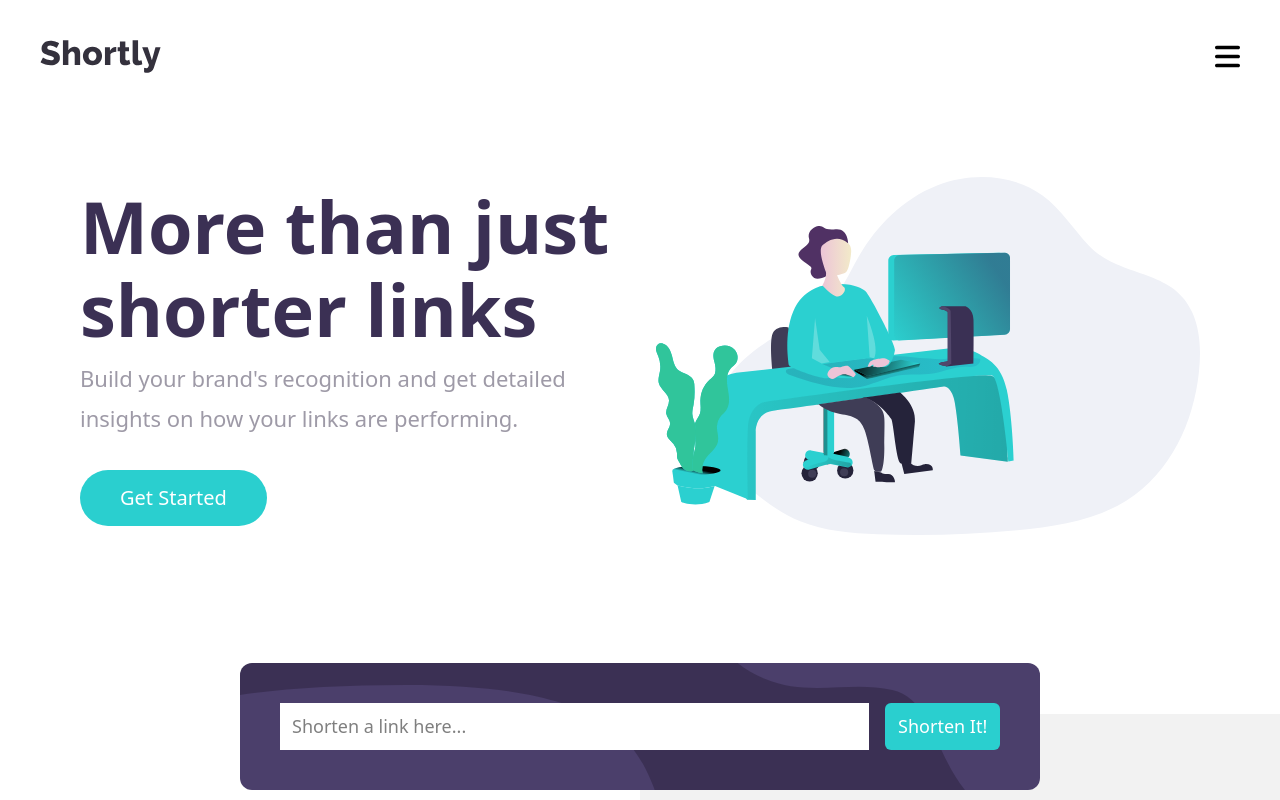
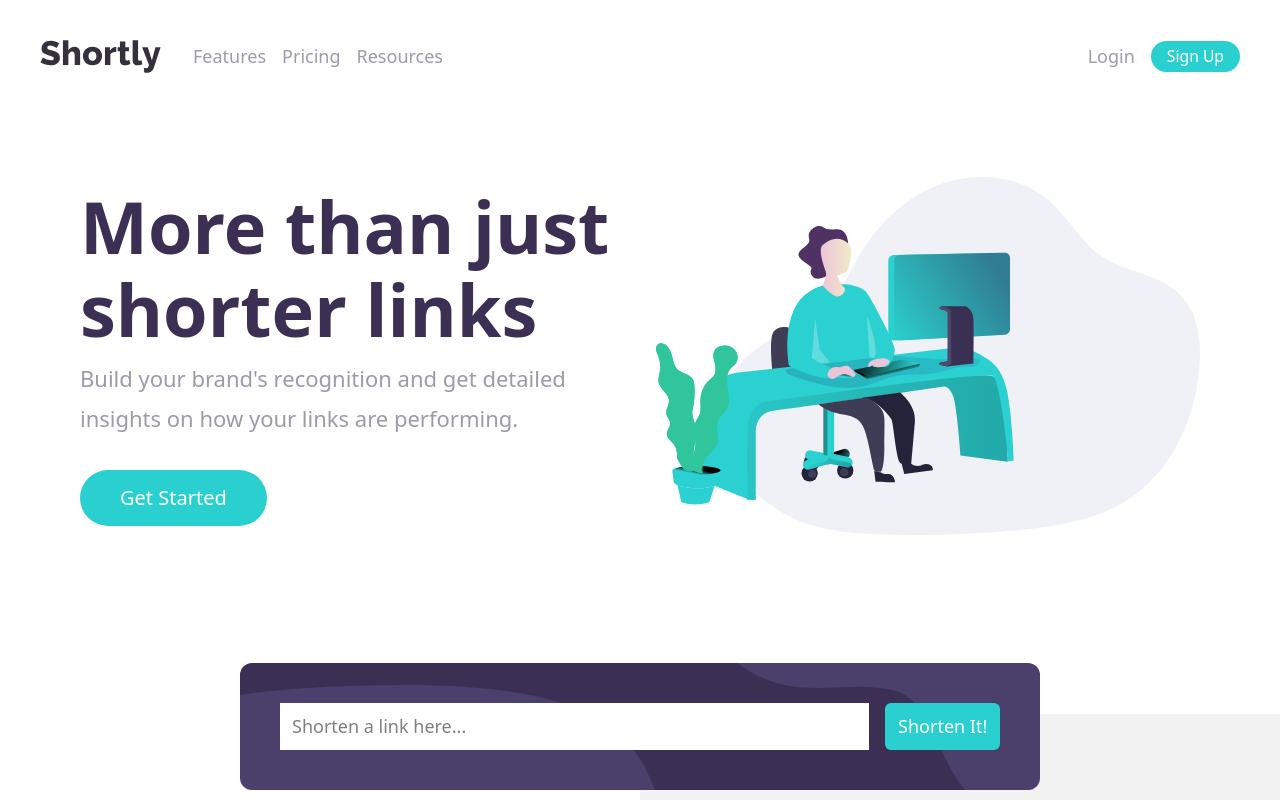
Before and after one commit to TrEv0rRrRr/url-shortener, a React (Vite) app: page / in a window 1280 px wide. Shown: the top 800 px of the page. Built offline with nearby package versions, Linux system fonts and the light colour scheme.

Commit message:
feat: restructure Header component for improved layout and styling

```diff
--- a/src/components/Header-components/Header.tsx
+++ b/src/components/Header-components/Header.tsx
@@ -1,12 +1,39 @@
 import ShortlyLogo from "../../assets/logo_black.svg";
+// import Menu from "./components/ui/Menu.tsx";
 
 const Header = () => {
-  return <header className="p-10">
-    <nav className="flex justify-between">
-      <img src={ShortlyLogo} alt="Shortly's logo" />
-      <svg className="cursor-pointer" xmlns="http://www.w3.org/2000/svg" width={25} viewBox="0 0 448 512"><path d="M0 96C0 78.3 14.3 64 32 64l384 0c17.7 0 32 14.3 32 32s-14.3 32-32 32L32 128C14.3 128 0 113.7 0 96zM0 256c0-17.7 14.3-32 32-32l384 0c17.7 0 32 14.3 32 32s-14.3 32-32 32L32 288c-17.7 0-32-14.3-32-32zM448 416c0 17.7-14.3 32-32 32L32 448c-17.7 0-32-14.3-32-32s14.3-32 32-32l384 0c17.7 0 32 14.3 32 32z" /></svg>
-    </nav>
-  </header>;
+  return (
+    <header className="flex p-10">
+      <nav className="flex items-center justify-between w-full">
+        <div className="flex gap-8 items-center">
+          <img src={ShortlyLogo} alt="Shortly's logo" />
+          <ul className="flex gap-4">
+            <li className="text-text-secondary">Features</li>
+            <li className="text-text-secondary">Pricing</li>
+            <li className="text-text-secondary">Resources</li>
+          </ul>
+        </div>
+        <ul className="flex gap-4 items-center">
+          <li>
+            <button className="text-text-secondary cursor-pointer">
+              Login
+            </button>
+          </li>
+          <li>
+            <button
+              className="cursor-pointer bg-brand-cyan
+              hover:bg-brand-cyan/80
+              transition-all duration-300 ease-in-out px-4 py-1 text-white rounded-full text-[.98rem]"
+            >
+              Sign Up
+            </button>
+          </li>
+        </ul>
+      </nav>
+    </header>
+  );
 };
 
 export default Header;
+
+// <svg className="cursor-pointer" xmlns="http://www.w3.org/2000/svg" width={25} viewBox="0 0 448 512"><path d="M0 96C0 78.3 14.3 64 32 64l384 0c17.7 0 32 14.3 32 32s-14.3 32-32 32L32 128C14.3 128 0 113.7 0 96zM0 256c0-17.7 14.3-32 32-32l384 0c17.7 0 32 14.3 32 32s-14.3 32-32 32L32 288c-17.7 0-32-14.3-32-32zM448 416c0 17.7-14.3 32-32 32L32 448c-17.7 0-32-14.3-32-32s14.3-32 32-32l384 0c17.7 0 32 14.3 32 32z" /></svg>
```
